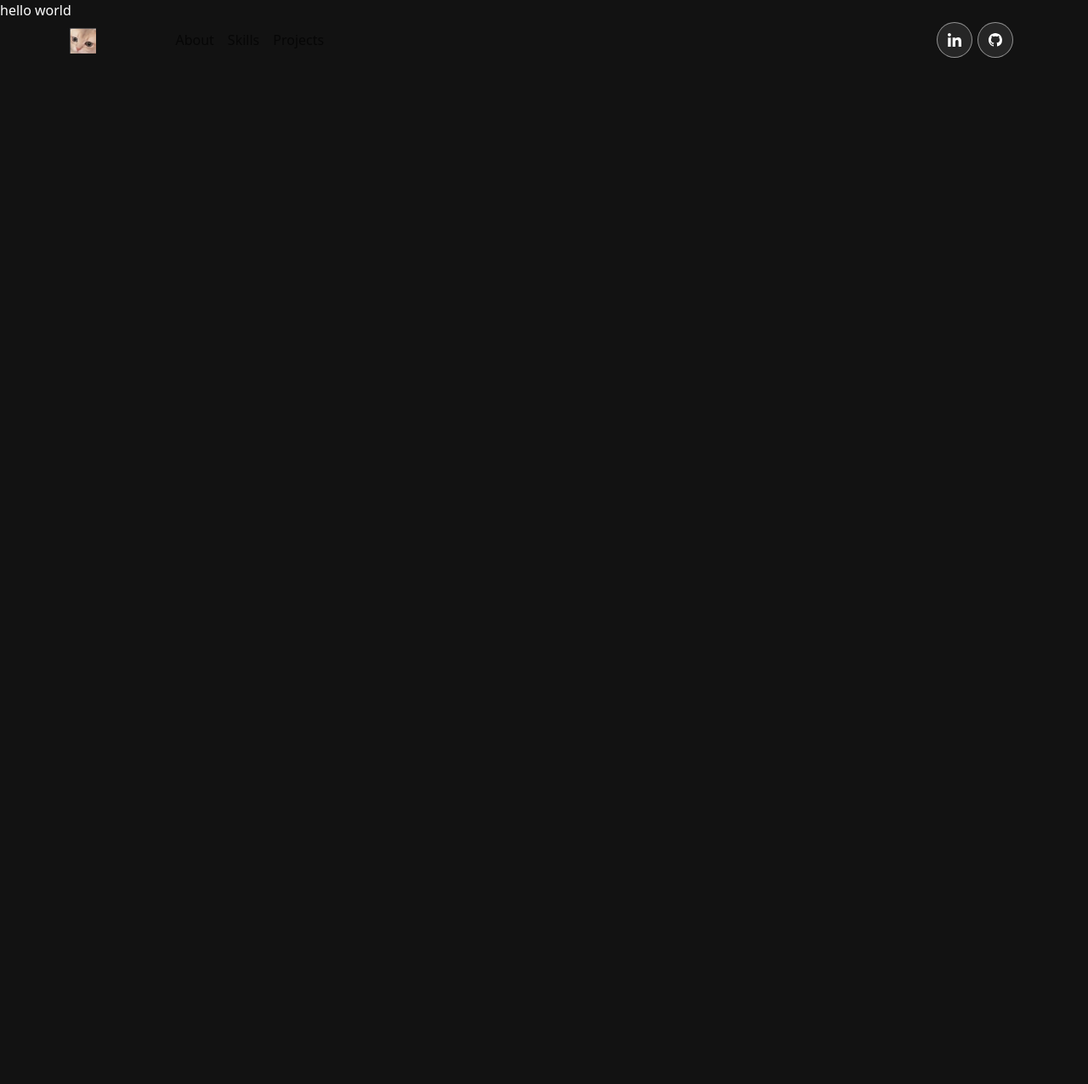
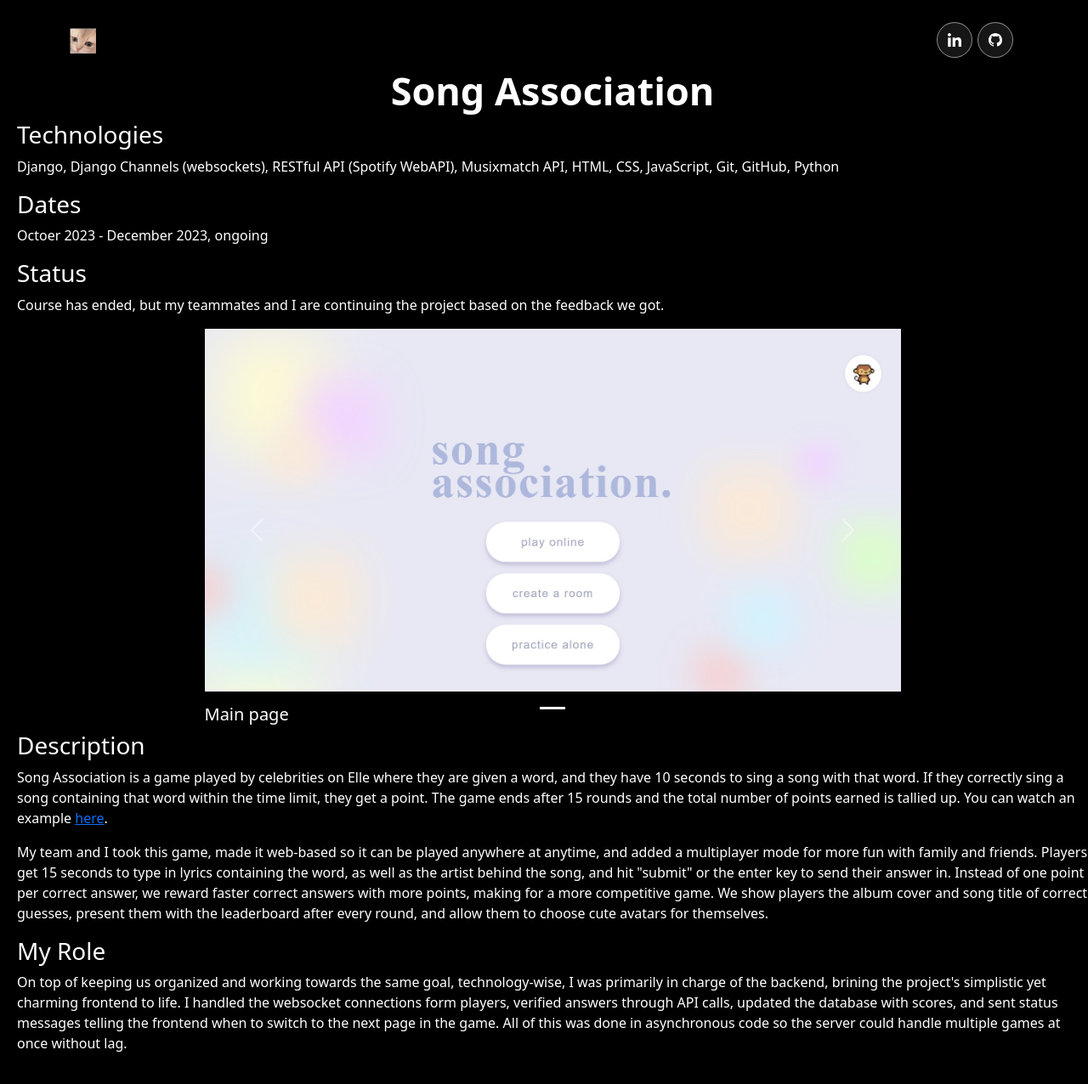
Before and after one commit to nyzch/nyzch.github.io, a React (Create React App) app: page /projects/songassociation in a window 1280 px wide. Shown: the whole page at 85% size. Before the commit the page ends 800 px from the top, so only its background shows below. Built offline with nearby package versions, Linux system fonts and the light colour scheme.

Commit message:
songassociation presentable, template proj info set up

```diff
--- a/src/App.css
+++ b/src/App.css
@@ -320,3 +320,27 @@ nav.navbar .navbar-toggler[aria-expanded="true"] .navbar-toggler-icon {
   right: 0;
   z-index: -4;
 }
+
+/* Project Info CSS */
+.project-info {
+  padding: 80px 0 20px 20px;
+  position: relative;
+  background-color: black;
+}
+
+.project-info h2 {
+  font-size: 45px;
+  font-weight: 700;
+  text-align: center;
+}
+
+.project-info .slider {
+  width: 65%;
+  margin: 0 auto;
+  position: relative;
+}
+
+.project-info .item img {
+  width: 100%;
+  margin: 0 auto 15px auto;
+}
--- a/src/components/Projects.js
+++ b/src/components/Projects.js
@@ -9,7 +9,7 @@ export const Projects = () => {
     const projects = [
         {
             title: "Song Association",
-            description: "An addictive Django web game made for 17-437 Web Application Development",
+            description: "An addictive Django web game made for 17-437 Web Application Development. Uses websockets for real-time interaction",
             imgUrl: projImg1,
             projUrl: "/projects/songassociation"
         },
--- a/src/components/projects/songassociation.js
+++ b/src/components/projects/songassociation.js
@@ -1,5 +1,82 @@
+import Carousel from 'react-bootstrap/Carousel';
+import mainImg from "../../assets/img/songassociation-main.jpg";
+
 export const SongAssociation = () => {
+    const responsive = {
+        superLargeDesktop: {
+            breakpoint: { max: 4000, min: 3000 },
+            items: 5
+        },
+        desktop: {
+            breakpoint: { max: 3000, min: 1024 },
+            items: 3
+        },
+        tablet: {
+            breakpoint: { max: 1024, min: 464 },
+            items: 2
+        },
+        mobile: {
+            breakpoint: { max: 464, min: 0 },
+            items: 1
+        }
+    };
     return (
-        <p> hello world</p>
+        <section className="project-info" id="songassociation">
+            <h2>Song Association</h2>
+            <h3>Technologies</h3>
+            <p>
+                Django, Django Channels (websockets), RESTful API (Spotify WebAPI),
+                Musixmatch API, HTML, CSS, JavaScript, Git, GitHub, Python
+            </p>
+            <h3>Dates</h3>
+            <p>
+                Octoer 2023 - December 2023, ongoing
+            </p>
+            <h3>Status</h3>
+            <p>
+                Course has ended, but my teammates and I are continuing the project
+                based on the feedback we got.
+            </p>
+            <div>
+                <Carousel responsive={responsive} infinite={true} className="slider">
+                    <div className="item">
+                        <img src={mainImg} alt="" />
+                        <h5>Main page</h5>
+                    </div>
+                </Carousel>
+            </div>
+            <h3>Description</h3>
+            <p>
+                Song Association is a game played by celebrities on Elle where they
+                are given a word, and they have 10 seconds to sing a song with that
+                word. If they correctly sing a song containing that word within the
+                time limit, they get a point. The game ends after 15 rounds and the
+                total number of points earned is tallied up. You can watch an
+                example <a href="https://youtu.be/DwDVd0SxDiw?feature=shared&t=10" target="_blank" rel="noreferrer">here</a>.
+            </p>
+            <p>
+                My team and I took this game, made it web-based so it can be played
+                anywhere at anytime, and added a multiplayer mode for more fun with
+                family and friends. Players get 15 seconds to type in lyrics
+                containing the word, as well as the artist behind the song, and hit
+                "submit" or the enter key to send their answer in. Instead of one
+                point per correct answer, we reward faster correct answers with more
+                points, making for a more competitive game. We show players the album
+                cover and song title of correct guesses, present them with the
+                leaderboard after every round, and allow them to choose cute avatars
+                for themselves.
+            </p>
+            <h3>My Role</h3>
+            <p>
+                On top of keeping us organized and working towards the same goal,
+                technology-wise, I was primarily in charge of the backend, brining
+                the project's simplistic yet charming frontend to life. I handled the
+                websocket connections form players, verified answers through API
+                calls, updated the database with scores, and sent status messages
+                telling the frontend when to switch to the next page in the game.
+                All of this was done in asynchronous code so the server could handle
+                multiple games at once without lag.
+            </p>
+        </section>
     )
 }
```
Also changed, not shown: src/assets/img/songassociation-main.jpg (added).
